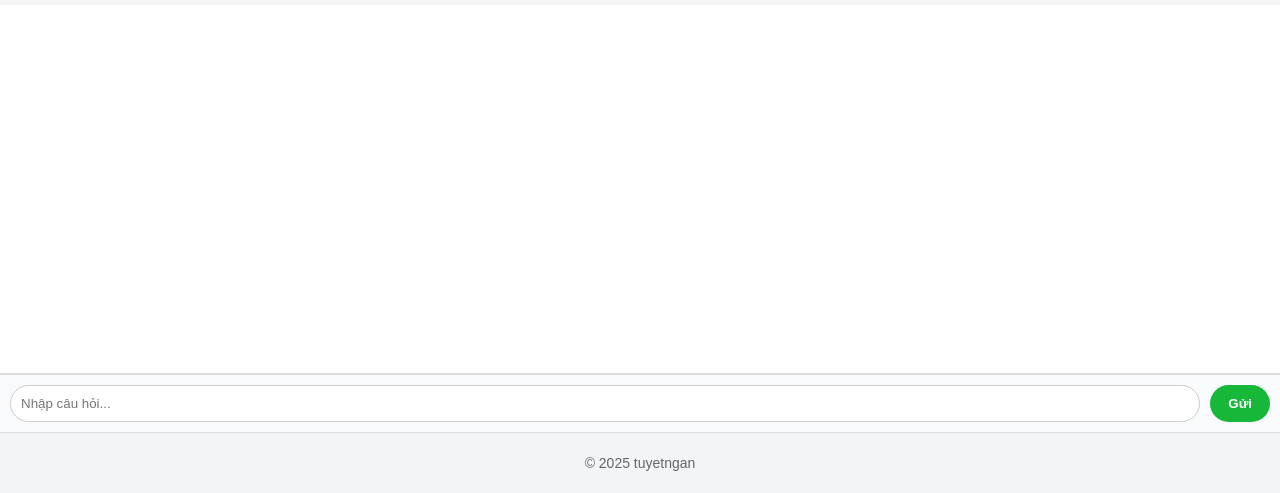
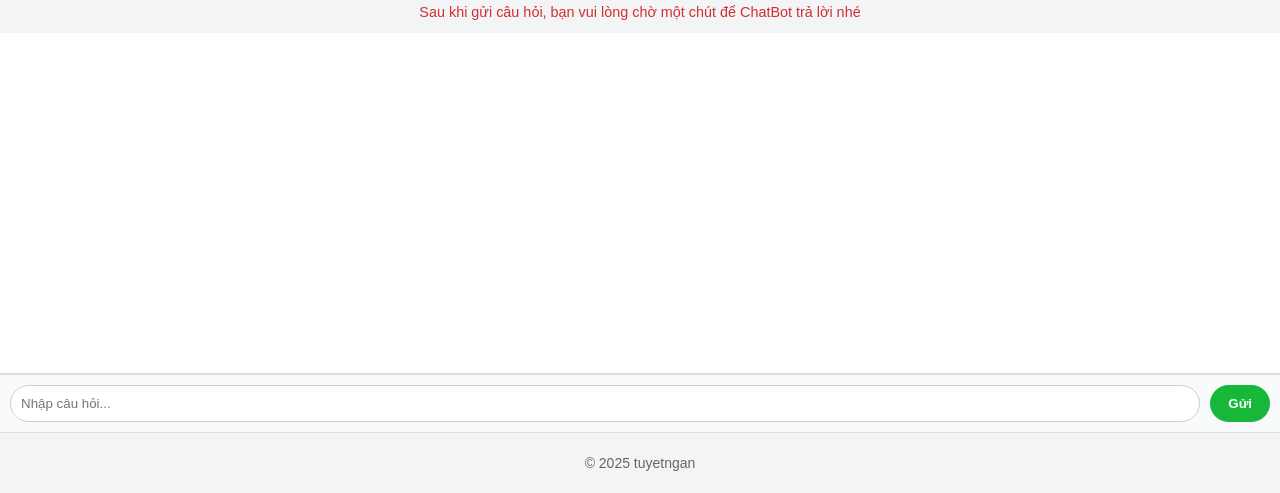
Before and after one commit to tuyetngan-dev/NCKH1, a plain HTML site: page index.html in a window 1280 px wide. Shown: the part 307-800 px from the top of the page. Drawn offline with nearby package versions, Linux system fonts and the light colour scheme.

Commit message:
Quick update

```diff
--- a/index.html
+++ b/index.html
@@ -25,6 +25,9 @@
 </body>
     <header>
     <h2>Hãy đặt câu hỏi cho ChatBot nhé!</h2>
+    <div class="caution">
+    <p>Sau khi gửi câu hỏi, bạn vui lòng chờ một chút để ChatBot trả lời nhé</p>
+    </div>
   </header>
 
   <main>
--- a/style.css
+++ b/style.css
@@ -17,6 +17,12 @@ h1 {
   margin: 6px 0;
 }
 
+.caution {
+  color: #d32f2f;
+  font-size: 0.9rem;
+  line-height: 1;
+  margin: 6px 0;
+}
 
   /* ========== PHẦN 1: Style chatbox & chỉnh màu ========= */
   body {
```
